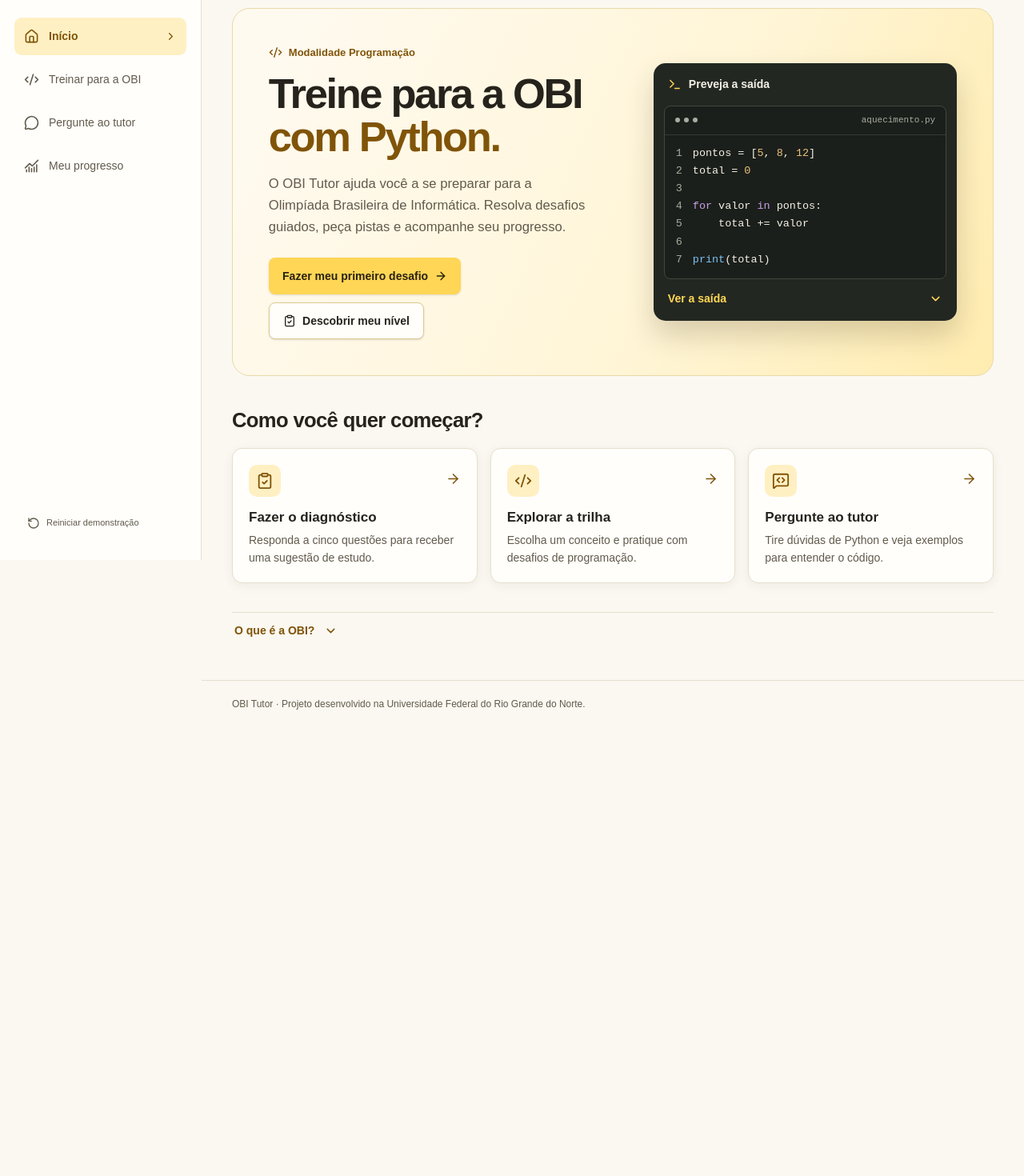
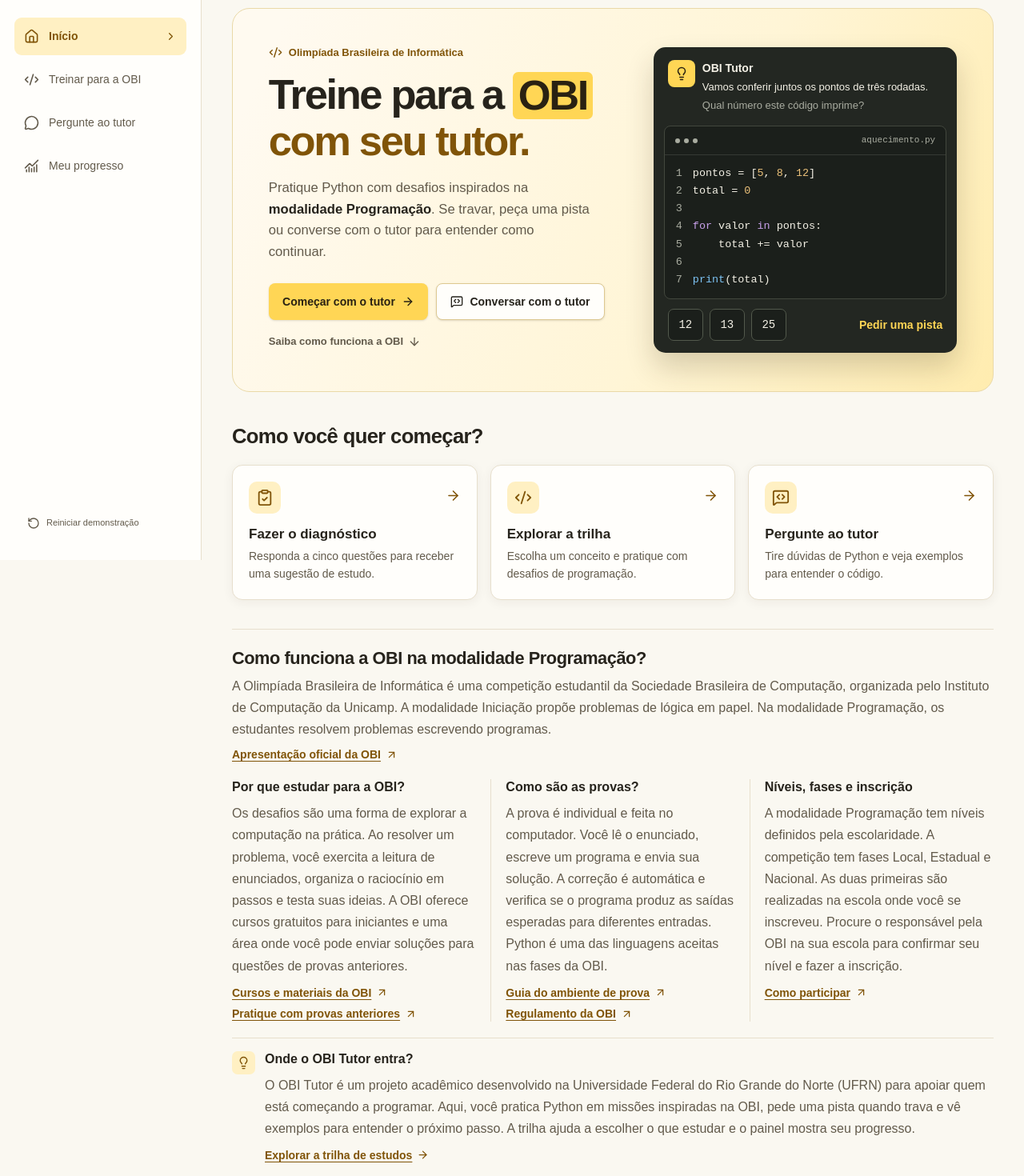
Before and after one commit to MariaCarolinass/obi-tutor, a React (Vite) app in the folder frontend/: page / in a window 1280 px wide. Shown: the part 100-1570 px from the top of the page at 80% size. Before the commit the page ends 1009 px from the top, so only its background shows below. Built offline with nearby package versions, Linux system fonts and the light colour scheme.

Commit message:
feat: aprimorar a capa e o guia da OBI

```diff
--- a/frontend/src/components/learning-provider.tsx
+++ b/frontend/src/components/learning-provider.tsx
@@ -10,7 +10,7 @@ import { LearningContext, type Message } from "./learning-context";
 
 const welcome: Message = {
   role: "tutor",
-  text: "Olá! Eu sou seu parceiro de aprendizagem. Qual conceito vamos explorar hoje? Você pode perguntar, pedir um exemplo ou praticar no seu ritmo.",
+  text: "Oi! Sou o OBI Tutor. Me conte o que você quer aprender ou em que parte travou. Podemos começar com um exemplo pequeno e pensar juntos no próximo passo.",
 };
 function tutorReply(text: string): Message {
   const question = text.toLowerCase();
--- /dev/null
+++ b/frontend/src/components/obi-guide.tsx
@@ -0,0 +1,101 @@
+import { Link } from "@tanstack/react-router";
+import { ArrowRight, ArrowUpRight } from "lucide-react";
+import { TutorIcon } from "@/components/app-shell";
+
+function SourceLink({ href, children }: { href: string; children: string }) {
+  return (
+    <a className="home-obi-source" href={href} target="_blank" rel="noopener noreferrer">
+      {children}
+      <ArrowUpRight size={15} aria-hidden="true" />
+      <span className="sr-only"> (abre em nova aba)</span>
+    </a>
+  );
+}
+
+export function ObiGuide() {
+  return (
+    <section className="home-obi" id="sobre-a-obi" aria-labelledby="home-obi-title" tabIndex={-1}>
+      <header className="home-obi-heading">
+        <h2 id="home-obi-title">Como funciona a OBI na modalidade Programação?</h2>
+        <p>
+          A Olimpíada Brasileira de Informática é uma competição estudantil da Sociedade Brasileira
+          de Computação, organizada pelo Instituto de Computação da Unicamp. A modalidade Iniciação
+          propõe problemas de lógica em papel. Na modalidade Programação, os estudantes resolvem
+          problemas escrevendo programas.
+        </p>
+        <SourceLink href="https://olimpiada.ic.unicamp.br/info/apresentacao/">
+          Apresentação oficial da OBI
+        </SourceLink>
+      </header>
+
+      <div className="home-obi-topics">
+        <article className="home-obi-topic">
+          <h3>Por que estudar para a OBI?</h3>
+          <p>
+            Os desafios são uma forma de explorar a computação na prática. Ao resolver um problema,
+            você exercita a leitura de enunciados, organiza o raciocínio em passos e testa suas
+            ideias. A OBI oferece cursos gratuitos para iniciantes e uma área onde você pode enviar
+            soluções para questões de provas anteriores.
+          </p>
+          <div className="home-obi-links">
+            <SourceLink href="https://olimpiada.ic.unicamp.br/prepare/estude/">
+              Cursos e materiais da OBI
+            </SourceLink>
+            <SourceLink href="https://olimpiada.ic.unicamp.br/pratique/">
+              Pratique com provas anteriores
+            </SourceLink>
+          </div>
+        </article>
+
+        <article className="home-obi-topic">
+          <h3>Como são as provas?</h3>
+          <p>
+            A prova é individual e feita no computador. Você lê o enunciado, escreve um programa e
+            envia sua solução. A correção é automática e verifica se o programa produz as saídas
+            esperadas para diferentes entradas. Python é uma das linguagens aceitas nas fases da
+            OBI.
+          </p>
+          <div className="home-obi-links">
+            <SourceLink href="https://olimpiada.ic.unicamp.br/ambiente_prova">
+              Guia do ambiente de prova
+            </SourceLink>
+            <SourceLink href="https://olimpiada.ic.unicamp.br/info/regulamento/">
+              Regulamento da OBI
+            </SourceLink>
+          </div>
+        </article>
+
+        <article className="home-obi-topic">
+          <h3>Níveis, fases e inscrição</h3>
+          <p>
+            A modalidade Programação tem níveis definidos pela escolaridade. A competição tem fases
+            Local, Estadual e Nacional. As duas primeiras são realizadas na escola onde você se
+            inscreveu. Procure o responsável pela OBI na sua escola para confirmar seu nível e fazer
+            a inscrição.
+          </p>
+          <div className="home-obi-links">
+            <SourceLink href="https://olimpiada.ic.unicamp.br/info/como_participar_aluno/">
+              Como participar
+            </SourceLink>
+          </div>
+        </article>
+      </div>
+
+      <div className="home-obi-project">
+        <TutorIcon />
+        <div>
+          <h3>Onde o OBI Tutor entra?</h3>
+          <p>
+            O OBI Tutor é um projeto acadêmico desenvolvido na Universidade Federal do Rio Grande do
+            Norte (UFRN) para apoiar quem está começando a programar. Aqui, você pratica Python em
+            missões inspiradas na OBI, pede uma pista quando trava e vê exemplos para entender o
+            próximo passo. A trilha ajuda a escolher o que estudar e o painel mostra seu progresso.
+          </p>
+          <Link to="/trilha" className="home-obi-project-link">
+            Explorar a trilha de estudos <ArrowRight size={15} aria-hidden="true" />
+          </Link>
+        </div>
+      </div>
+    </section>
+  );
+}
--- a/frontend/src/home.css
+++ b/frontend/src/home.css
@@ -24,11 +24,23 @@
   font-weight: 700;
 }
 
+.home-kicker svg {
+  flex-shrink: 0;
+}
+
 .home-intro h1 {
   font-size: clamp(2.25rem, 4.1vw, 3.75rem);
   font-weight: 760;
   line-height: 1.03;
   letter-spacing: -0.045em;
+}
+
+.home-intro h1 mark {
+  display: inline-block;
+  padding: 0.025em 0.13em 0.065em;
+  border-radius: 0.13em;
+  background: var(--action);
+  color: var(--action-foreground);
 }
 
 .home-intro h1 span {
@@ -42,6 +54,11 @@
   color: var(--muted-foreground);
   font-size: clamp(1rem, 1.3vw, 1.125rem);
   line-height: 1.6;
+}
+
+.home-description strong {
+  color: var(--foreground);
+  white-space: nowrap;
 }
 
 .home-actions {
@@ -67,6 +84,22 @@
   background: var(--accent);
 }
 
+.home-guide-link {
+  display: inline-flex;
+  align-items: center;
+  gap: 6px;
+  min-height: 36px;
+  margin-top: 9px;
+  color: var(--muted-foreground);
+  font-size: 13px;
+  font-weight: 600;
+}
+
+.home-guide-link:hover {
+  color: var(--primary);
+  text-decoration: underline;
+}
+
 .home-next-mission {
   display: flex;
   align-items: center;
@@ -90,15 +123,35 @@
 
 .home-example figcaption {
   display: flex;
-  align-items: center;
+  align-items: flex-start;
   gap: 9px;
   padding: 16px 18px;
   font-size: 14px;
   font-weight: 700;
 }
 
-.home-example figcaption svg {
-  color: var(--action);
+.home-example .tutor-icon {
+  width: 34px;
+  height: 34px;
+  border-radius: 8px;
+  background: var(--action);
+  color: var(--action-foreground);
+}
+
+.home-example .tutor-icon svg {
+  width: 18px;
+  height: 18px;
+}
+
+.home-example figcaption p {
+  margin-top: 3px;
+  color: var(--code-muted);
+  font-size: 13px;
+  font-weight: 500;
+}
+
+.home-example figcaption p:first-of-type {
+  color: var(--code-text);
 }
 
 .home-example .code-block {
@@ -125,57 +178,79 @@
   padding-right: 13px;
 }
 
-.home-example-answer {
-  padding: 3px 18px 5px;
+.home-example-actions {
+  padding: 12px 18px 15px;
 }
 
-.home-example-answer summary,
-.home-about summary {
+.home-example-controls,
+.home-example-options {
   display: flex;
   align-items: center;
+  gap: 8px;
+}
+
+.home-example-controls {
   justify-content: space-between;
-  gap: 12px;
-  min-height: 44px;
-  cursor: pointer;
-  list-style: none;
+  flex-wrap: wrap;
+}
+
+.home-example-options button {
+  min-width: 44px;
+  min-height: 40px;
+  padding: 0 8px;
+  border: 1px solid #52594c;
+  border-radius: 7px;
+  background: #1b1f1b;
+  color: var(--code-text);
+  font-family: var(--font-mono);
+}
+
+.home-example-options button:hover {
+  background: #353a30;
+}
+
+.home-example-options button[aria-pressed="true"] {
+  border-color: var(--action);
+  color: var(--action);
+}
+
+.home-example-hint {
+  display: inline-flex;
+  align-items: center;
+  min-height: 40px;
+  color: var(--action);
   font-weight: 700;
 }
 
-.home-example-answer summary::-webkit-details-marker,
-.home-about summary::-webkit-details-marker {
-  display: none;
+.home-example-hint:hover {
+  text-decoration: underline;
 }
 
-.home-example-answer summary {
-  color: var(--action);
-}
-
-.home-example-answer summary:focus-visible,
-.home-about summary:focus-visible {
-  outline: 2px solid currentColor;
-  outline-offset: 4px;
+.home-example-controls :focus-visible {
+  outline: 2px solid var(--action);
+  outline-offset: 3px;
   border-radius: 5px;
 }
 
-.home-example-answer[open] summary svg,
-.home-about[open] summary svg {
-  rotate: 180deg;
+.home-example-reply > div {
+  display: flex;
+  gap: 9px;
+  margin-top: 12px;
+  padding: 11px 12px;
+  border-radius: 8px;
+  background: #32382e;
+  line-height: 1.5;
 }
 
-.home-example-answer p {
-  display: flex;
-  align-items: center;
-  gap: 9px;
-  margin: 0 0 12px;
-  color: var(--code-text);
+.home-example-reply .tutor-icon {
+  width: 28px;
+  height: 28px;
 }
 
-.home-example-answer samp {
-  padding: 3px 8px;
-  border: 1px solid #52554a;
-  border-radius: 5px;
+.home-example-reply strong {
+  display: block;
   color: var(--action);
-  font-family: var(--font-mono);
+  font-size: 12px;
 }
 
 .home-paths h2 {
@@ -236,7 +311,6 @@
 }
 
 .home-path-card p,
-.home-about p,
 .home-progress p {
   margin-top: 5px;
   color: var(--muted-foreground);
@@ -256,8 +330,7 @@
   background: var(--card);
 }
 
-.home-progress a,
-.home-about a {
+.home-progress a {
   display: inline-flex;
   align-items: center;
   gap: 7px;
@@ -265,23 +338,109 @@
   font-weight: 700;
 }
 
-.home-progress a:hover,
-.home-about a:hover {
+.home-progress a:hover {
   text-decoration: underline;
 }
 
-.home-about {
-  padding: 0 3px;
+.home-obi {
+  padding-top: 22px;
+  border-top: 1px solid var(--border);
+  scroll-margin-top: 20px;
+}
+
+.home-obi:focus-visible {
+  outline: 2px solid var(--primary);
+  outline-offset: 4px;
+}
+
+.home-obi-heading h2 {
+  font-size: clamp(1.2rem, 1.7vw, 1.45rem);
+  font-weight: 700;
+  line-height: 1.25;
+  letter-spacing: -0.02em;
+}
+
+.home-obi p {
+  margin-top: 8px;
+  color: var(--muted-foreground);
+  font-size: 1rem;
+  line-height: 1.7;
+}
+
+.home-obi-source,
+.home-obi-project-link {
+  display: inline-flex;
+  align-items: center;
+  gap: 6px;
+  color: var(--primary);
+  font-size: 0.875rem;
+  font-weight: 600;
+  line-height: 1.45;
+  text-decoration: underline;
+  text-underline-offset: 3px;
+}
+
+.home-obi-source svg,
+.home-obi-project-link svg {
+  flex-shrink: 0;
+}
+
+.home-obi-source:hover,
+.home-obi-project-link:hover {
+  color: var(--foreground);
+}
+
+.home-obi-heading .home-obi-source {
+  margin-top: 8px;
+}
+
+.home-obi-topics {
+  display: grid;
+  grid-template-columns: repeat(3, minmax(0, 1fr));
+  gap: 18px;
+  margin-block: 20px;
+}
+
+.home-obi-topic + .home-obi-topic {
+  padding-inline-start: 18px;
+  border-inline-start: 1px solid var(--border);
+}
+
+.home-obi h3 {
+  font-size: 1rem;
+  font-weight: 700;
+  line-height: 1.3;
+}
+
+.home-obi-links {
+  display: grid;
+  justify-items: start;
+  gap: 6px;
+  margin-top: 10px;
+}
+
+.home-obi-project {
+  display: grid;
+  grid-template-columns: auto minmax(0, 1fr);
+  align-items: start;
+  gap: 12px;
+  padding-top: 16px;
   border-top: 1px solid var(--border);
 }
 
-.home-about summary {
-  justify-content: flex-start;
-  color: var(--primary);
+.home-obi-project .tutor-icon {
+  width: 29px;
+  height: 29px;
+  border-radius: 7px;
 }
 
-.home-about a {
-  margin-top: 11px;
+.home-obi-project .tutor-icon svg {
+  width: 17px;
+  height: 17px;
+}
+
+.home-obi-project-link {
+  margin-top: 9px;
 }
 
 @media (max-width: 950px) {
@@ -310,12 +469,28 @@
     top: 19px;
     right: 14px;
   }
+
+  .home-obi-topics {
+    grid-template-columns: minmax(0, 1fr);
+    gap: 14px;
+  }
+
+  .home-obi-topic + .home-obi-topic {
+    padding-inline-start: 0;
+    padding-top: 14px;
+    border-inline-start: 0;
+    border-top: 1px solid var(--border);
+  }
 }
 
 @media (max-width: 640px) {
   .home-hero {
     padding: 22px 19px;
     border-radius: 17px;
+  }
+
+  .home-intro h1 {
+    font-size: clamp(1.875rem, 9.2vw, 2.25rem);
   }
 
   .home-actions {
@@ -334,7 +509,7 @@
     margin-inline: 9px;
   }
 
-  .home-example-answer {
+  .home-example-actions {
     padding-inline: 13px;
   }
 }
--- a/frontend/src/routes/index.tsx
+++ b/frontend/src/routes/index.tsx
@@ -1,15 +1,17 @@
 import { createFileRoute, Link } from "@tanstack/react-router";
+import { useState } from "react";
 import {
   ArrowRight,
-  ChevronDown,
+  ArrowDown,
   ClipboardCheck,
   Code2,
   Lightbulb,
   MessageSquareCode,
-  Terminal,
 } from "lucide-react";
+import { TutorIcon } from "@/components/app-shell";
 import { CodeBlock } from "@/components/code-block";
 import { useLearning } from "@/components/learning-context";
+import { ObiGuide } from "@/components/obi-guide";
 import { Button } from "@/components/ui/button";
 import { concepts, hasActivity, recommendation, status, trainingMissions } from "@/lib/learning";
 import { pageMeta } from "@/lib/page-meta";
@@ -18,7 +20,7 @@ import "../home.css";
 export const Route = createFileRoute("/")({
   head: () =>
     pageMeta(
-      "Treine para a OBI com Python",
+      "Treine para a OBI com seu tutor",
       "Prepare-se para a modalidade Programação da Olimpíada Brasileira de Informática com desafios guiados, pistas e acompanhamento do progresso.",
     ),
   component: Index,
@@ -31,6 +33,86 @@ for valor in pontos:
     total += valor
 
 print(total)`;
+
+const sampleOptions = [
+  {
+    value: 12,
+    reply:
+      "12 é o último valor da lista. O laço soma todos os valores. Como fica o total a cada volta?",
+  },
+  {
+    value: 13,
+    reply: "13 é a soma de 5 e 8. Ainda falta a última volta. Quanto dá quando você soma 12?",
+  },
+  {
+    value: 25,
+    reply: "Acertou! O total começa em 0 e passa por 5, 13 e 25. O print(total) mostra 25.",
+  },
+] as const;
+
+function TutorExample() {
+  const [selected, setSelected] = useState<number | null>(null);
+  const [reply, setReply] = useState("");
+
+  return (
+    <figure className="home-example">
+      <figcaption>
+        <TutorIcon />
+        <div>
+          <strong>OBI Tutor</strong>
+          <p>Vamos conferir juntos os pontos de três rodadas.</p>
+          <p id="home-example-question">Qual número este código imprime?</p>
+        </div>
+      </figcaption>
+      <CodeBlock code={sampleCode} label="aquecimento.py" />
+      <div className="home-example-actions">
+        <div className="home-example-controls">
+          <div
+            className="home-example-options"
+            role="group"
+            aria-labelledby="home-example-question"
+          >
+            {sampleOptions.map(({ value, reply }) => (
+              <button
+                key={value}
+                type="button"
+                aria-pressed={selected === value}
+                onClick={() => {
+                  setSelected(value);
+                  setReply(reply);
+                }}
+              >
+                {value}
+              </button>
+            ))}
+          </div>
+          <button
+            type="button"
+            className="home-example-hint"
+            onClick={() => {
+              setReply(
+                "Comece com total igual a 0. Some 5 na primeira volta e 8 na segunda. Qual valor ainda falta somar?",
+              );
+            }}
+          >
+            Pedir uma pista
+          </button>
+        </div>
+        <div className="home-example-reply" role="status">
+          {reply && (
+            <div>
+              <TutorIcon />
+              <p>
+                <strong>OBI Tutor</strong>
+                {reply}
+              </p>
+            </div>
+          )}
+        </div>
+      </div>
+    </figure>
+  );
+}
 
 const studyPaths = [
   {
@@ -65,29 +147,32 @@ function Index() {
       <section className="home-hero" aria-labelledby="home-title">
         <div className="home-intro">
           <p className="home-kicker">
-            <Code2 size={17} aria-hidden="true" /> Modalidade Programação
+            <Code2 size={17} aria-hidden="true" /> Olimpíada Brasileira de Informática
           </p>
           <h1 id="home-title">
-            Treine para a OBI <span>com Python.</span>
+            Treine para a <mark>OBI</mark> <span>com seu tutor.</span>
           </h1>
           <p className="home-description">
-            O OBI Tutor ajuda você a se preparar para a Olimpíada Brasileira de Informática. Resolva
-            desafios guiados, peça pistas e acompanhe seu progresso.
+            Pratique Python com desafios inspirados na <strong>modalidade Programação</strong>. Se
+            travar, peça uma pista ou converse com o tutor para entender como continuar.
           </p>
           <div className="home-actions">
             <Button asChild size="lg">
               <Link to="/missoes/$id" params={{ id: recommended.id }}>
-                {started ? "Continuar meu treino" : "Fazer meu primeiro desafio"}
+                {started ? "Continuar com o tutor" : "Começar com o tutor"}
                 <ArrowRight aria-hidden="true" />
               </Link>
             </Button>
             <Button variant="outline" asChild size="lg">
-              <Link to="/diagnostico">
-                <ClipboardCheck aria-hidden="true" />
-                Descobrir meu nível
+              <Link to="/tutor">
+                <MessageSquareCode aria-hidden="true" />
+                Conversar com o tutor
               </Link>
             </Button>
           </div>
+          <a className="home-guide-link" href="#sobre-a-obi">
+            Saiba como funciona a OBI <ArrowDown size={16} aria-hidden="true" />
+          </a>
           {started && (
             <p className="home-next-mission">
               <Lightbulb size={16} aria-hidden="true" />
@@ -96,22 +181,7 @@ function Index() {
           )}
         </div>
 
-        <figure className="home-example">
-          <figcaption>
-            <Terminal size={17} aria-hidden="true" />
-            Preveja a saída
-          </figcaption>
-          <CodeBlock code={sampleCode} label="aquecimento.py" />
-          <details className="home-example-answer">
-            <summary>
-              Ver a saída
-              <ChevronDown size={17} aria-hidden="true" />
-            </summary>
-            <p>
-              <samp>25</samp>O laço soma 5, 8 e 12.
-            </p>
-          </details>
-        </figure>
+        <TutorExample />
       </section>
 
       {started && (
@@ -149,17 +219,7 @@ function Index() {
         </ul>
       </section>
 
-      <details className="home-about">
-        <summary>
-          O que é a OBI?
-          <ChevronDown size={17} aria-hidden="true" />
-        </summary>
-        <p>
-          A Olimpíada Brasileira de Informática é uma competição para estudantes. Na modalidade
-          Programação, os participantes resolvem problemas escrevendo programas de computador.
-        </p>
-        <a href="https://olimpiada.ic.unicamp.br/info/apresentacao/">Conheça a OBI</a>
-      </details>
+      <ObiGuide />
     </div>
   );
 }
```
Also changed, not shown: 1 other file (tests, documents, lock files or other folders).
